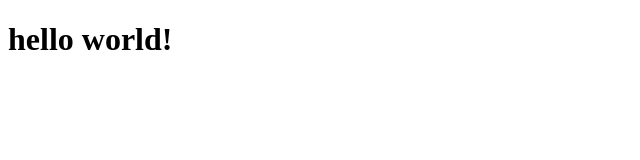
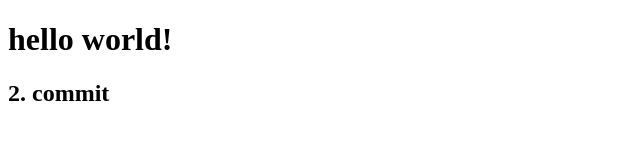
Before and after one commit to bpozsgai9/2022_01_20_orai, a plain HTML site: page index.html in a window 1280 px wide. Shown: the whole page, without its empty margins (0-640 px from the left). Drawn offline with Linux system fonts and the light colour scheme.

Commit message:
add h2 tag

```diff
--- a/index.html
+++ b/index.html
@@ -8,5 +8,6 @@
 </head>
 <body>
     <h1>hello world!</h1>
+    <h2>2. commit</h2>
 </body>
 </html>
```
